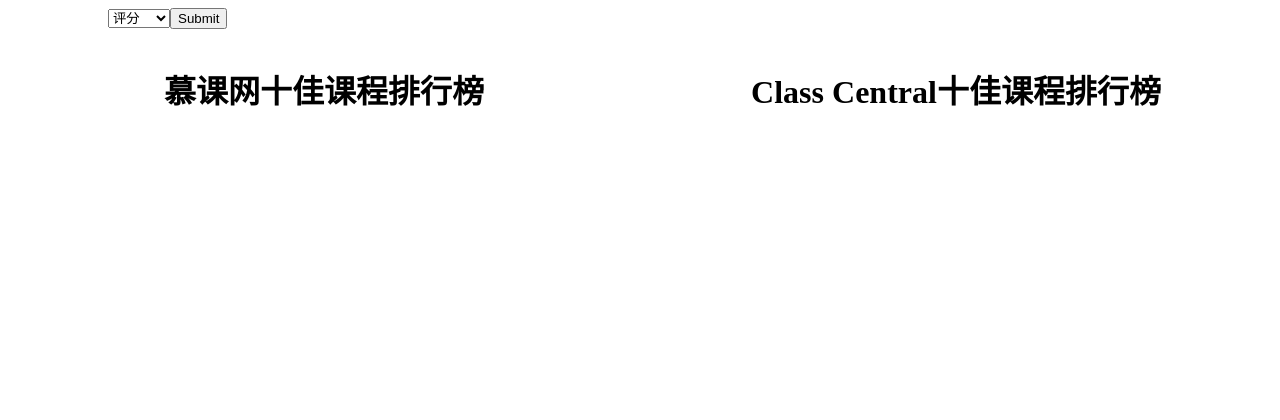
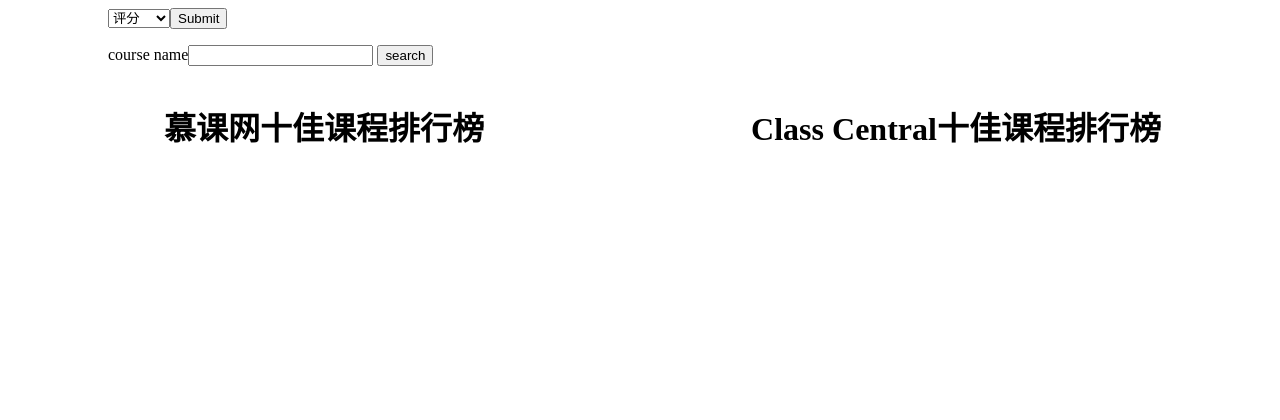
Before and after one commit to BitTigerInst/CourseWebCrawler, a Django app: page /rank/ in a window 1280 px wide. Shown: the top 420 px of the page. After the commit the page ends 143 px from the top, so only its background shows below. Run offline with Django 3.2, Linux system fonts and the light colour scheme; data that the repository does not hold is empty.

Commit message:
提交search代码

```diff
--- a/display/Display/Display/settings.py
+++ b/display/Display/Display/settings.py
@@ -38,6 +38,7 @@
     'django.contrib.messages',
     'django.contrib.staticfiles',
 	'rank',
+    'search',
 ]
 
 MIDDLEWARE = [
--- a/display/Display/Display/urls.py
+++ b/display/Display/Display/urls.py
@@ -16,8 +16,10 @@
 from django.conf.urls import url
 from django.contrib import admin
 from rank import views as rank_views
+from search import views as search_views
 
 urlpatterns = [
     url(r'^admin/', admin.site.urls),
 	url(r'^rank/', rank_views.rank, name="rank"),
+	url(r'^search/', search_views.search, name="search"),
 ]
--- a/display/Display/rank/templates/rank.html
+++ b/display/Display/rank/templates/rank.html
@@ -1,4 +1,4 @@
-<!!DOCTYPE html>
+<!DOCTYPE html>
 <html>
 <head>
 	<title>十佳课程排行榜</title>
@@ -17,6 +17,10 @@
 <option value="student_num">学生数</option>
 <option value="review_num">评论数</option>
 <input type="submit" value="Submit" />
+</form>
+<form metnod="get" action="result.html">
+<p>course name<input type="text" name="search">
+<button type="submit" value="Search">search</button></p>
 </form>
 </div>
 <div class="imooc_rank" style="float:left;width:50%;height:100%">
```
